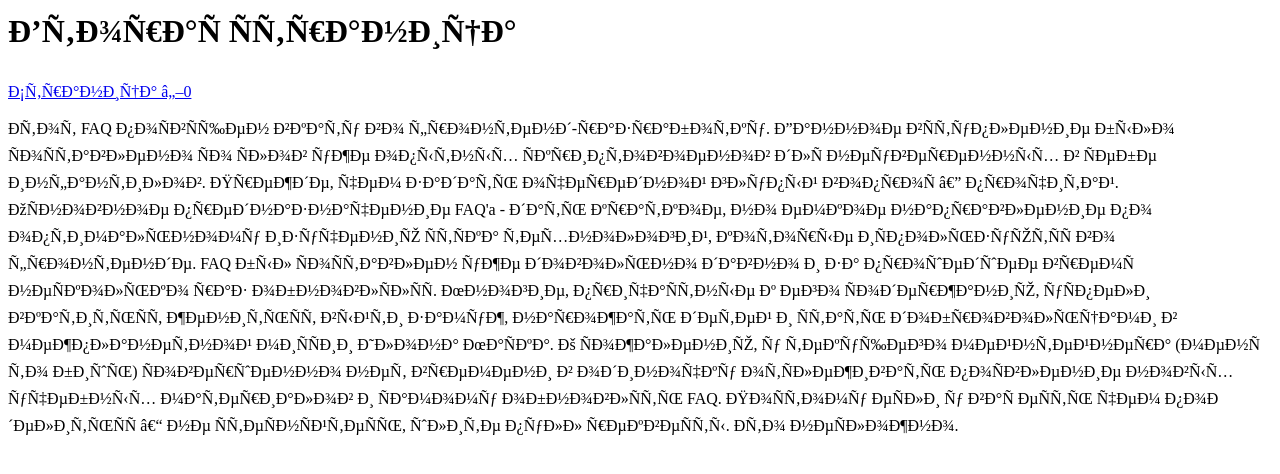
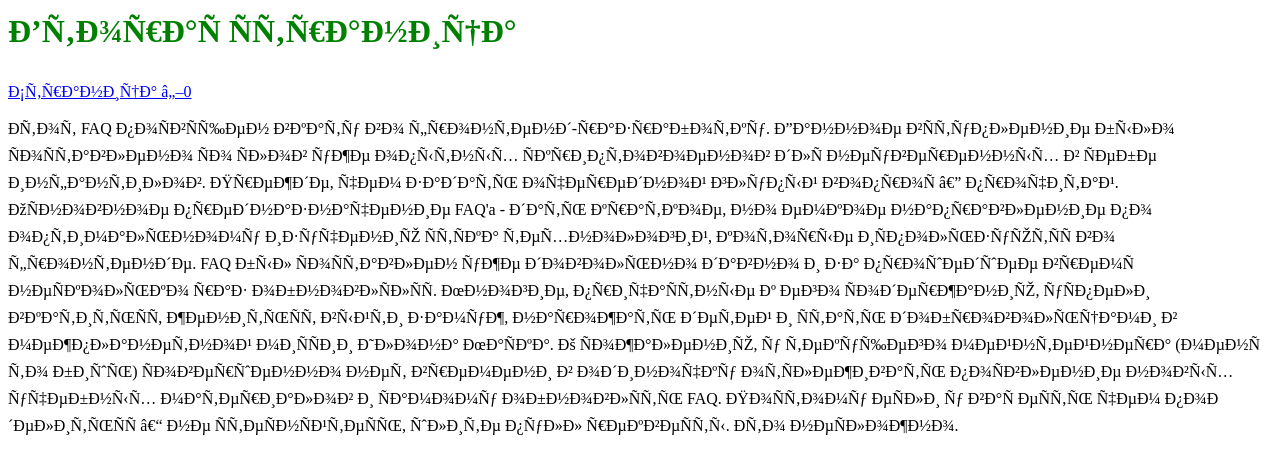
Before and after one commit to SFsavelev/welcomGitHub, a plain HTML site: page pageTwo.html in a window 1280 px wide. Drawn offline with Linux system fonts and the light colour scheme.

Commit message:
правим

```diff
--- a/pageTwo.html
+++ b/pageTwo.html
@@ -3,7 +3,7 @@
 <head>
 <meta charset="uft-8">
 <title>Текст</title>
-<link rel="styiesheet" href="myStyle.css">
+<link rel="stylesheet" href="myStyle.css">
 </head>
 <body>
 <h1>Вторая страница</h1>
```
Also changed, not shown: pageOne.html (+1 -1 lines).
